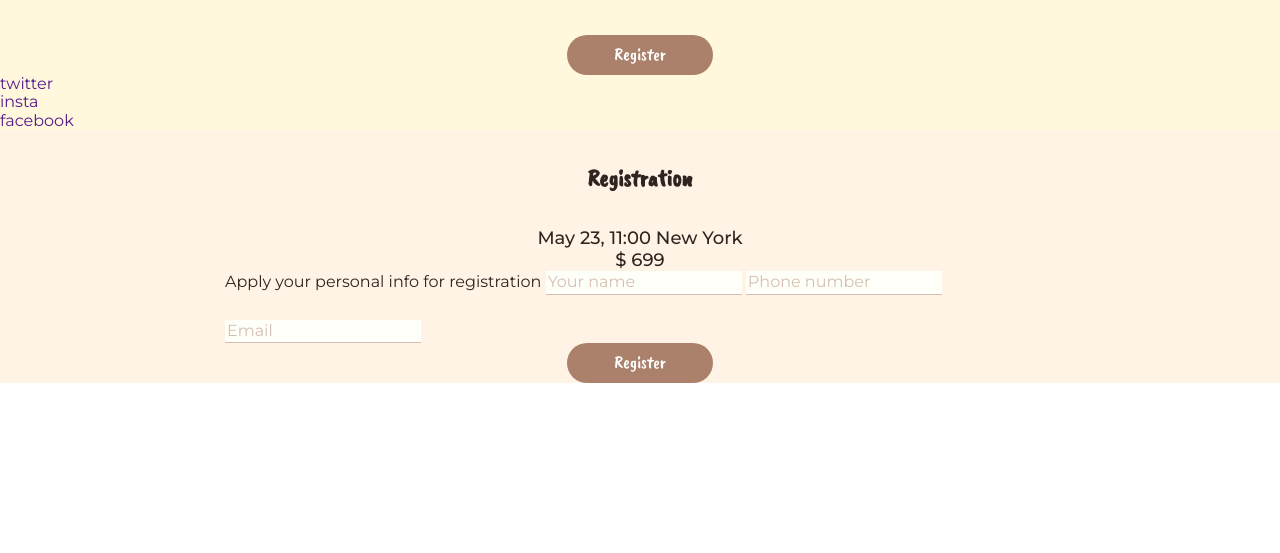
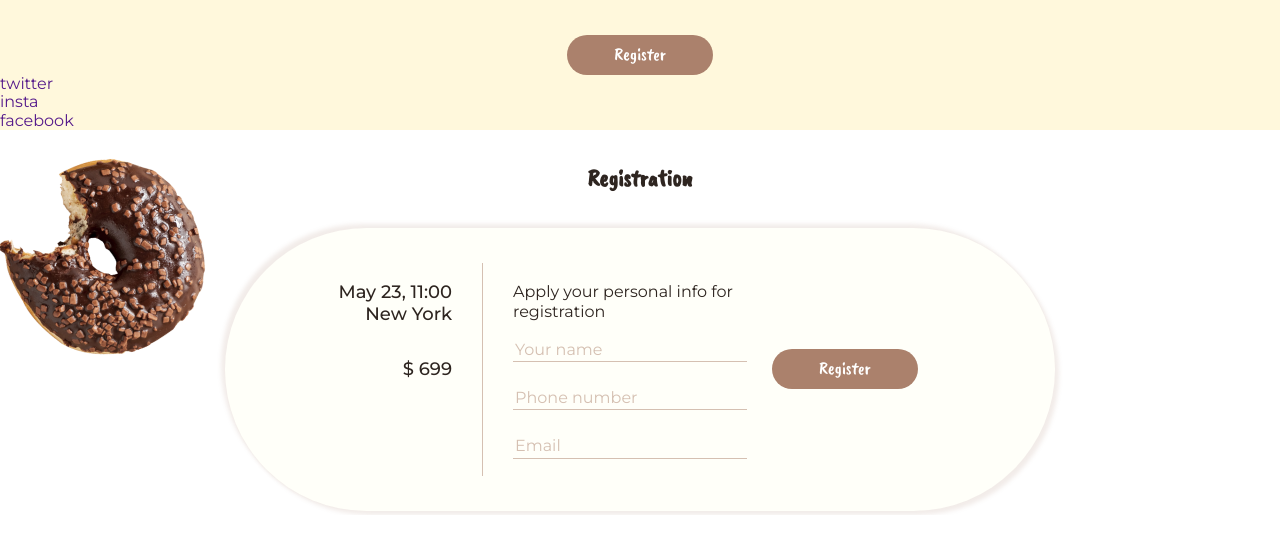
Before and after one commit to alxkkt/team-project-01, a website built with Parcel: page src/index.html in a window 1280 px wide. Shown: the part 223-776 px from the top of the page. Built offline with nearby package versions, Linux system fonts and the light colour scheme.

Commit message:
registration mobile + tablet + desktop without images

```diff
--- a/src/partials/registration.html
+++ b/src/partials/registration.html
@@ -14,7 +14,7 @@
                         <label for="name" class="registration__name">Apply your personal info
                             for registration</label>
                         <input type="text" name="user-name" id="name" class="registration__input" minlength="2" pattern="[a-zA-Z]+" required placeholder="Your name">
-                        <input type="tel" name="user-tel" class="registration__input" pattern="^\+1\[0-9]{3}-[0-9]{3}-[0-9]{4}"  required placeholder="Phone number">
+                        <input type="tel" name="user-tel" class="registration__input" pattern="[\+]\d{1}\s[\(]\d{3}[\)]\s\d{3}[\-]\d{2}[\-]\d{2}" minlength="18" maxlength="18" required title="+1 (111) 111-11-11" placeholder="Phone number">
                         <input type="email" name="user-email" class="registration__input" required placeholder="Email">
                         </div>
                         <div class="reg-button__block">
--- a/src/sass/layout/_registration.scss
+++ b/src/sass/layout/_registration.scss
@@ -27,10 +27,6 @@
   color: #2e2520;
 }
 
-.registration {
-  background-color: #fef3e4;
-}
-
 .registration__title {
   text-align: center;
   padding-top: 35px;
@@ -41,6 +37,7 @@
   padding: 2px;
   background-color: #fffff9;
   border-style: none;
+  outline: none;
   border-bottom: 1px solid rgba(171, 129, 108, 0.5);
 
   &::placeholder {
@@ -50,6 +47,10 @@
 
 .registration__input:not(:last-child) {
   margin-bottom: 25px;
+}
+
+.registration__input:not(:placeholder-shown):invalid {
+  border-color: #f44336;
 }
 
 @media screen and (max-width: 767px) {
@@ -97,6 +98,7 @@
     padding-top: 35px;
     padding-bottom: 35px;
     padding-right: 21px;
+    padding-left: 35px;
     background-color: #fffff9;
     box-shadow: -4px -4px 4px rgba(171, 129, 108, 0.15), 4px 4px 4px rgba(171, 129, 108, 0.15);
     border-radius: 150px;
@@ -107,6 +109,7 @@
     display: block;
     margin-right: auto;
     margin-left: auto;
+    padding-bottom: 4px;
   }
 
   .registration__title {
@@ -156,7 +159,7 @@
   .registration__form-input {
     display: flex;
     flex-direction: column;
-    width: 292px;
+    width: 234px;
     margin-left: 30px;
   }
 
@@ -176,19 +179,134 @@
     margin-bottom: 17px;
   }
 
-  // .registration__block::before {
-  //   content: '';
-  //   position: absolute;
-  //   top: 50px;
-  //   left: -100px;
-  //   width: 235px;
-  //   height: 255px;
-  //   background-image: url(../images/body-images/registration-images/donutreg.png);
-  //   background-repeat: no-repeat;
-  // }
+  .registration {
+    position: relative;
+    overflow: hidden;
+  }
 
-  .registration {
+  .registration::before {
+    content: '';
+    position: absolute;
+    top: 0;
+    left: 0;
+    width: 50%;
+    height: 100%;
     background-image: url(../images/body-images/registration-images/donutreg.png);
     background-repeat: no-repeat;
   }
 }
+
+@media screen and (min-width: 1280px) {
+  .registration__block {
+    display: flex;
+    padding-top: 35px;
+    padding-bottom: 35px;
+    padding-right: 98px;
+    padding-left: 107px;
+    background-color: #fffff9;
+    box-shadow: -4px -4px 4px rgba(171, 129, 108, 0.15), 4px 4px 4px rgba(171, 129, 108, 0.15);
+    border-radius: 150px;
+  }
+
+  .registration__rectangle {
+    position: relative;
+    display: block;
+    margin-right: auto;
+    margin-left: auto;
+    padding-bottom: 4px;
+  }
+
+  .registration__title {
+    padding-top: 35px;
+    padding-bottom: 35px;
+    margin-top: 0;
+    margin-bottom: 0;
+  }
+
+  .registration__form {
+    display: flex;
+    flex-direction: row;
+  }
+
+  .registration__right-side {
+    display: flex;
+    flex-direction: row;
+  }
+
+  .registration__left-side {
+    display: flex;
+    flex-direction: column;
+
+    border-right: 1px solid rgba(171, 129, 108, 0.5);
+  }
+
+  .registration__date {
+    margin-right: 30px;
+    margin-top: 19px;
+    margin-bottom: 34px;
+    max-width: 120px;
+    text-align: right;
+
+    font-family: Montserrat;
+    font-weight: 500;
+    font-size: 18px;
+    line-height: 1.22;
+
+    color: #2e2520;
+  }
+
+  .registration__sum {
+    margin-right: 30px;
+    text-align: right;
+  }
+
+  .registration__form-input {
+    display: flex;
+    flex-direction: column;
+    width: 234px;
+    margin-left: 30px;
+  }
+
+  .registration__name {
+    margin-top: 19px;
+    text-align: left;
+  }
+
+  .reg-button__block {
+    display: flex;
+    align-items: center;
+    position: relative;
+    margin-left: 25px;
+  }
+
+  .registration__input {
+    margin-bottom: 17px;
+  }
+
+  .registration {
+    position: relative;
+    overflow: hidden;
+  }
+
+  .registration::before {
+    content: '';
+    position: absolute;
+    top: 0;
+    left: 0;
+    width: 50%;
+    height: 100%;
+    background-image: url(../images/body-images/registration-images/donutreg.png);
+    background-repeat: no-repeat;
+  }
+}
+
+// .registration {
+//   background-image: url(../images/body-images/registration-images/donutreg.png),
+//     url(../images/body-images/registration-images/confetti-tablet.png);
+//   background-repeat: no-repeat, no-repeat;
+//   background-position: top left, bottom right;
+// }
+
+// pattern="[\+]\d{1}\s[\(]\d{3}[\)]\s\d{3}[\-]\d{2}[\-]\d{2}" minlength="18" maxlength="18"
+
+// ^[\+1\]-[0-9]{3}-[0-9]{3}-[0-9]{4}
```
